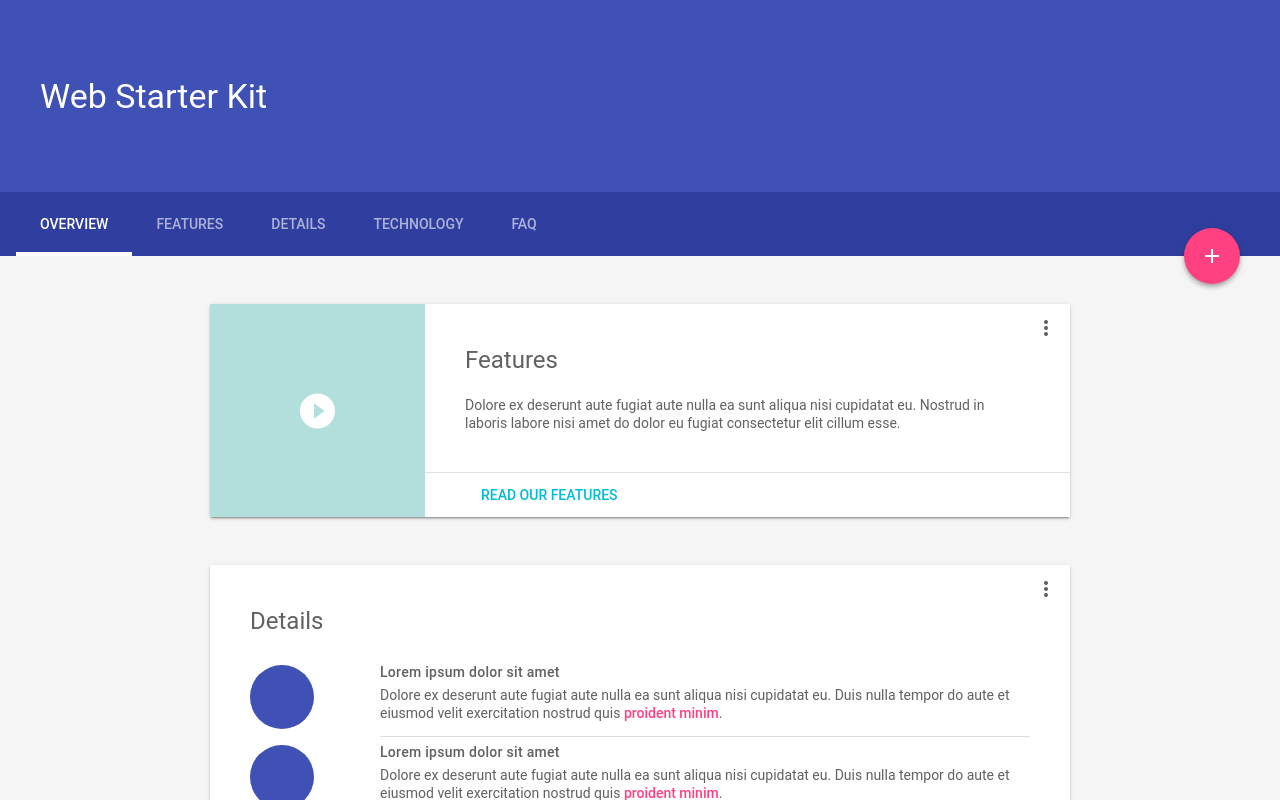
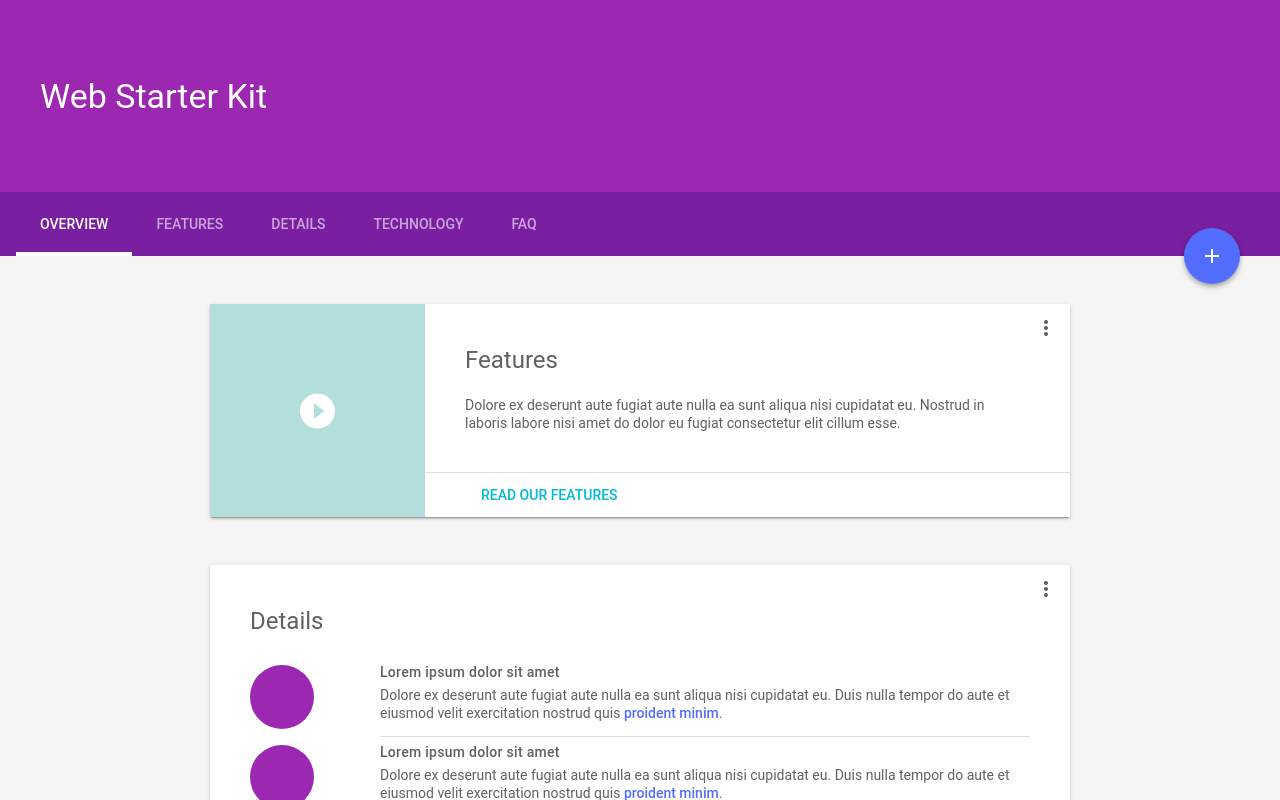
Before and after one commit to KonstantinosDimakis/Neighborhood-Map, a website: page app/index.html in a window 1280 px wide. Drawn offline with nearby package versions, Linux system fonts and the light colour scheme.

Commit message:
Change styles to purple-indigo

```diff
--- a/app/index.html
+++ b/app/index.html
@@ -48,7 +48,7 @@
     material.blue-orange.min.css
     material.purple-indigo.min.css
     -->
-    <link rel="stylesheet" href="https://code.getmdl.io/1.2.1/material.indigo-pink.min.css">
+    <link rel="stylesheet" href="https://code.getmdl.io/1.2.1/material.purple-indigo.min.css">
 
     <!-- Your styles -->
     <link rel="stylesheet" href="styles/main.css">
```
